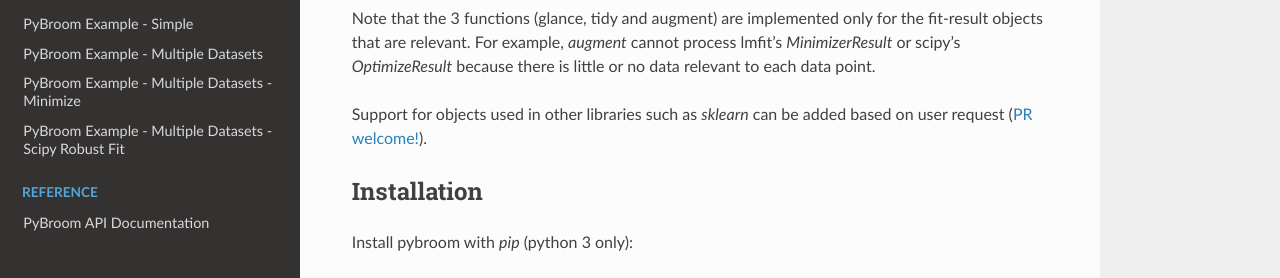
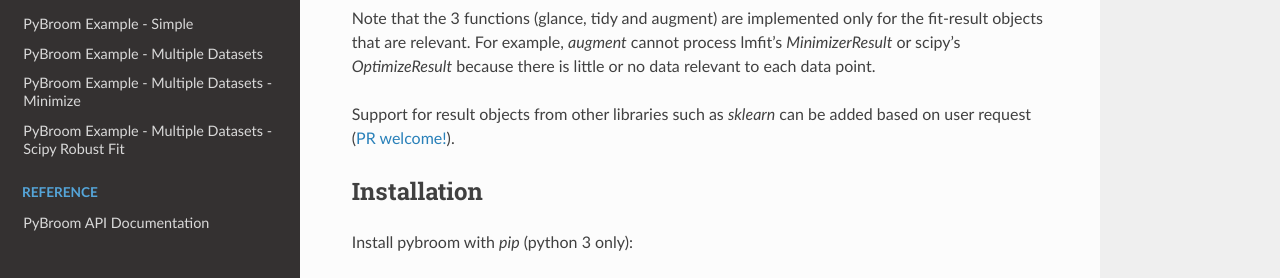
Before and after one commit to tritemio/pybroom, a Sphinx documentation site: the page built from docs/index.rst, in a window 1280 px wide and 900 px high, scrolled down 576 px. Shown: the part 153-431 px from the top of the window. Built offline with Sphinx 7.4.7 and the Read the Docs theme 2.0.0, drawn with Linux system fonts in a browser that asks for light colours.

Commit message:
Docs: minor tweak

```diff
--- a/docs/index.rst
+++ b/docs/index.rst
@@ -51,7 +51,7 @@ the fit-result objects that are relevant. For example, `augment` cannot
 process lmfit's `MinimizerResult` or scipy's `OptimizeResult` because
 there is little or no data relevant to each data point.
 
-Support for objects used in other libraries such as
+Support for result objects from other libraries such as
 `sklearn` can be added based on user request
 (`PR welcome! <https://github.com/tritemio/pybroom>`__).
 
```
